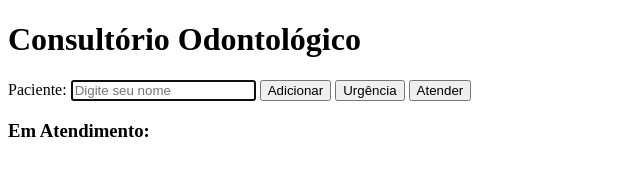
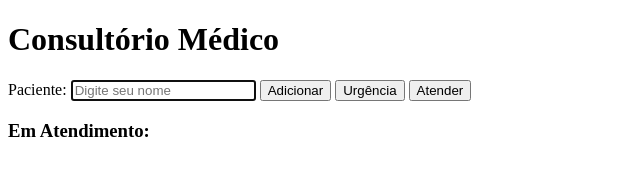
Before and after one commit to Adrian8956/clinica, a plain HTML site: page index.html in a window 1280 px wide. Shown: the whole page, without its empty margins (0-640 px from the left). Drawn offline with Linux system fonts and the light colour scheme.

```diff
--- a/index.html
+++ b/index.html
@@ -7,7 +7,7 @@
     <title>Document</title>
 </head>
 <body>
-    <h1>Consultório Odontológico</h1>
+    <h1>Consultório Médico</h1>
     <form>
         <label for="">Paciente: </label>
         <input type="text" id="inPaciente" placeholder="Digite seu nome" required autofocus>
```
Also changed, not shown: 1 other file.
